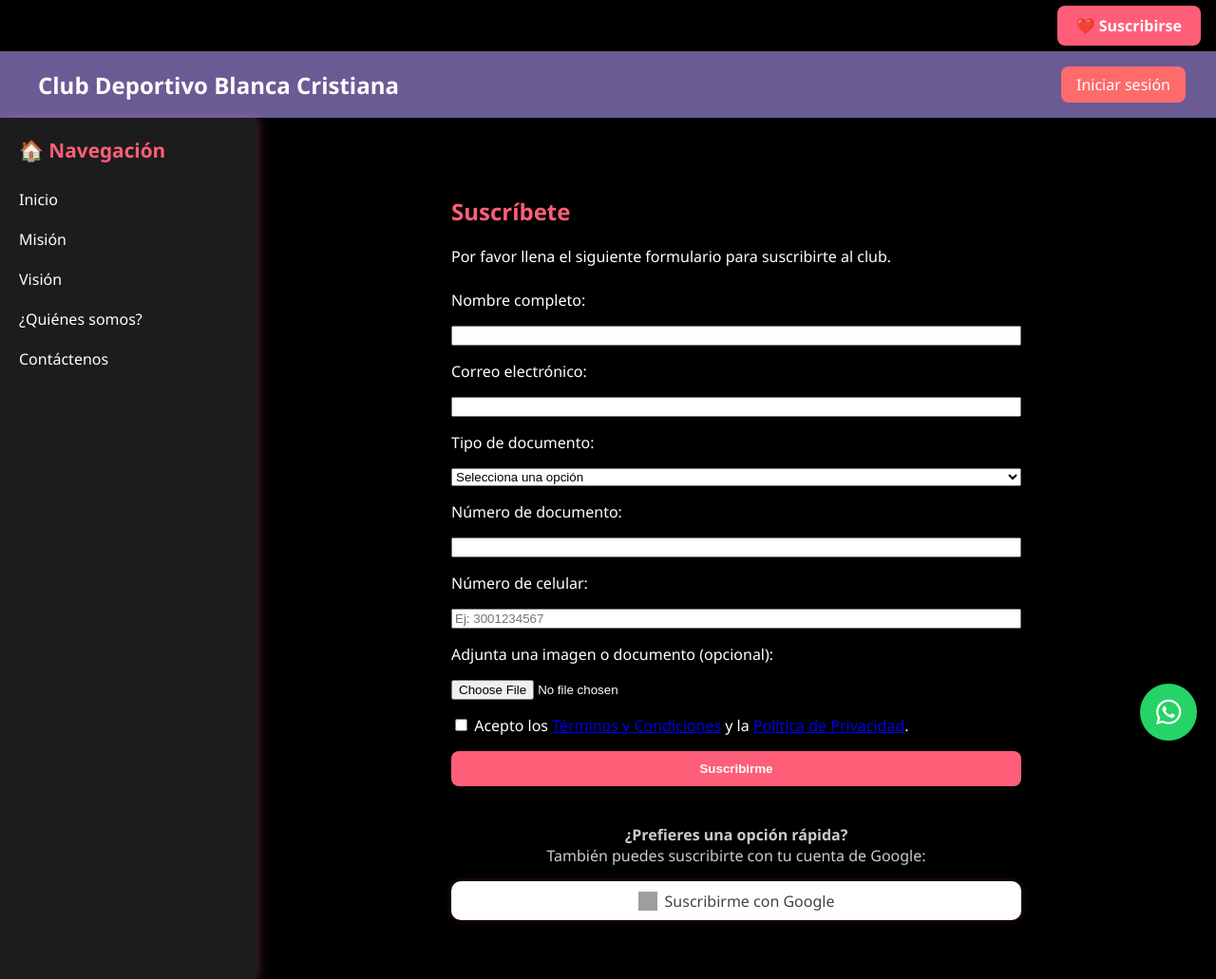
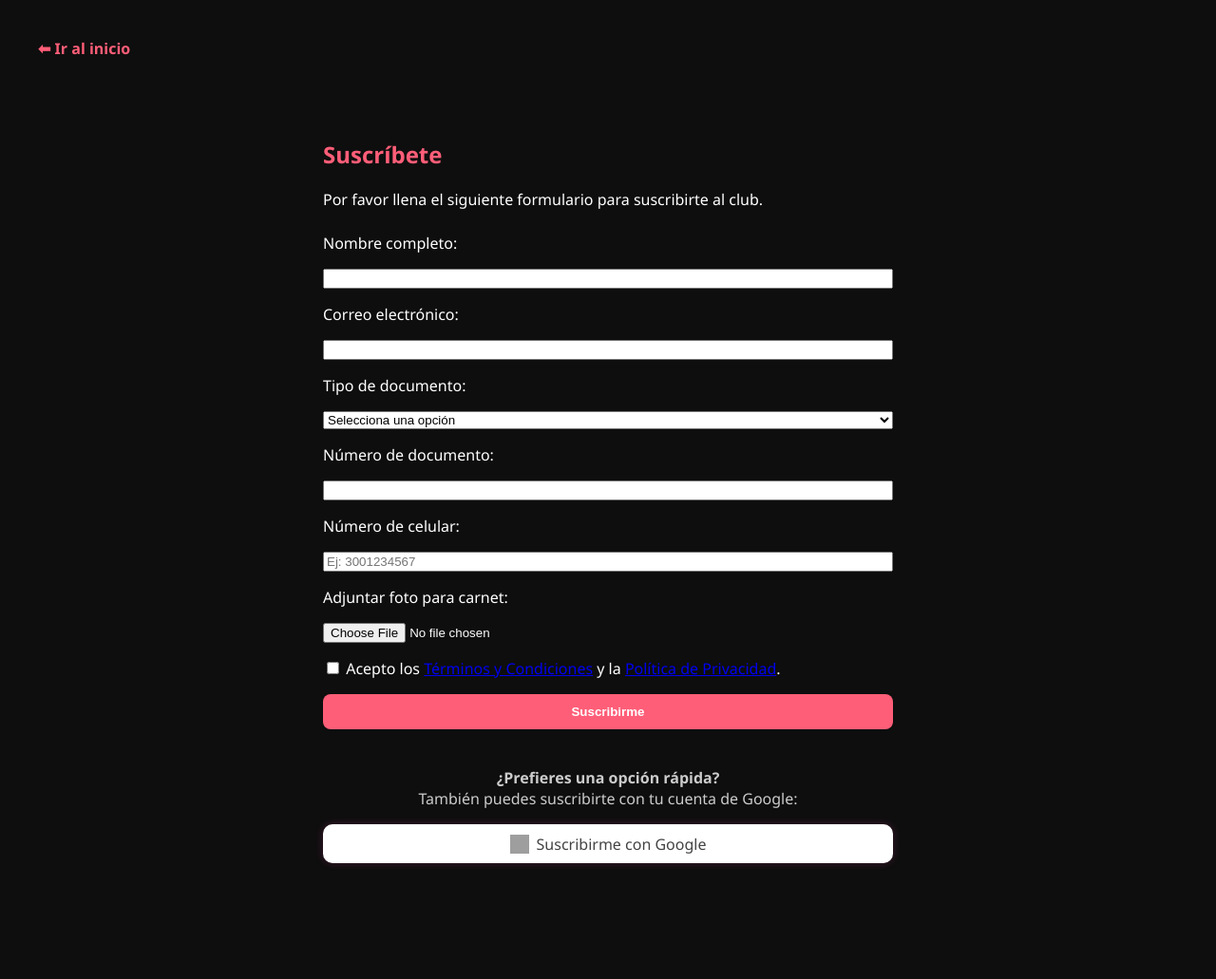
Before and after one commit to Luggutiu/Club-Deportivo-Blanca-Cristiana, a FastAPI app: page /suscribirse in a window 1280 px wide. Shown: the whole page at 95% size. After the commit the page ends 912 px from the top, so only its background shows below. Run offline with FastAPI, Linux system fonts and the light colour scheme; data that the repository does not hold is empty; parts of the project's set-up code (start-up, migrations or seed data) failed here and were passed over; some libraries are stand-ins or nearby versions; grey boxes are pictures that could not be loaded.

Commit message:
🔍 Debug: 6activamoios

```diff
--- a/app/templates/suscribirse.html
+++ b/app/templates/suscribirse.html
@@ -1,12 +1,19 @@
-{% extends "base_public.html" %}
+<!DOCTYPE html>
+<html lang="es">
+<head>
+  <meta charset="UTF-8">
+  <title>Suscribirse - Club Deportivo Blanca Cristiana</title>
+  <meta name="viewport" content="width=device-width, initial-scale=1.0">
+  <script src="https://cdn.jsdelivr.net/npm/sweetalert2@11"></script>
+  <link rel="stylesheet" href="/static/styles.css">
+</head>
+<body style="background-color: #0e0e0e; color: white; font-family: 'Segoe UI', sans-serif; padding: 2rem;">
 
-{% block title %}Suscribirse - Club Deportivo Blanca Cristiana{% endblock %}
+  <!-- Botón para ir al inicio -->
+  <div style="margin-bottom: 2rem;">
+    <a href="/" style="color: #ff5e78; text-decoration: none; font-weight: bold;">⬅ Ir al inicio</a>
+  </div>
 
-{% block head_extra %}
-  <script src="https://cdn.jsdelivr.net/npm/sweetalert2@11"></script>
-{% endblock %}
-
-{% block content %}
   <section style="max-width: 600px; margin: auto; padding: 2rem;">
     <h1 style="color: #ff5e78;">Suscríbete</h1>
     <p>Por favor llena el siguiente formulario para suscribirte al club.</p>
@@ -35,8 +42,8 @@
       <label for="celular">Número de celular:</label>
       <input type="text" id="celular" name="celular" required pattern="3\d{9}" placeholder="Ej: 3001234567">
 
-    <label for="archivo">Adjunta una imagen o documento (opcional):</label>
-    <input type="file" name="archivo" accept=".jpg,.jpeg,.png,.pdf">
+      <label for="archivo">Adjuntar foto para carnet:</label>
+      <input type="file" name="archivo" accept=".jpg,.jpeg,.png,.pdf" required>
 
       <div>
         <input type="checkbox" id="acepto" name="acepto" required>
@@ -79,7 +86,6 @@ document.addEventListener("DOMContentLoaded", function () {
       const celular = form.celular.value.trim();
       const acepto = form.acepto.checked;
 
-    // Validación personalizada
       const correoRegex = /^[^\s@]+@[^\s@]+\.[^\s@]+$/;
       const celularRegex = /^3\d{9}$/;
       const documentoRegex = /^\d{6,15}$/;
@@ -166,4 +172,6 @@ document.addEventListener("DOMContentLoaded", function () {
     });
   });
   </script>
-{% endblock %}
+
+</body>
+</html>
```
Lines whose indentation alone changed are shown as unchanged.
